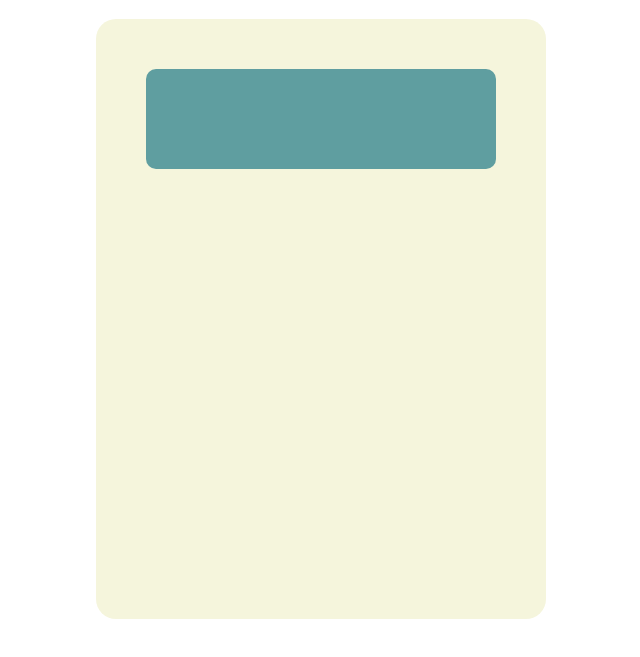
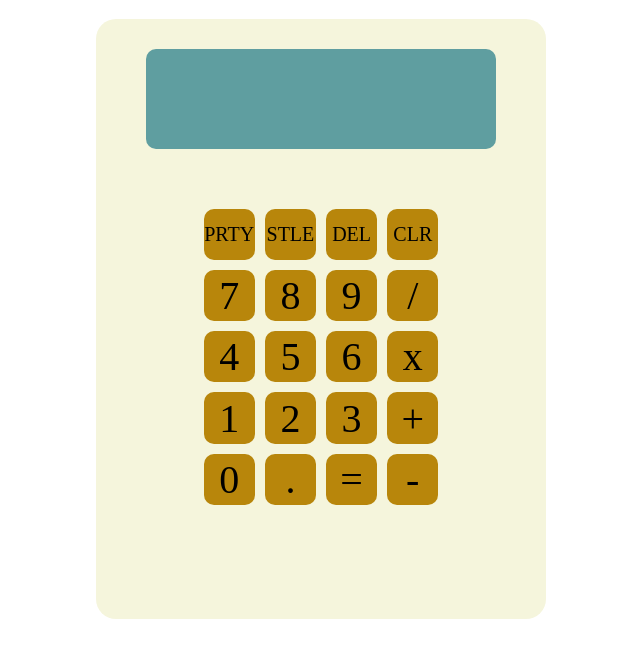
Before and after one commit to GreeceLight/Javascript-Calculator, a plain HTML site: page index.html in a window 1280 px wide. Shown: the part 69-726 px from the top of the page, without its empty margins (319-959 px from the left). Drawn offline with Linux system fonts and the light colour scheme.

Commit message:
Have a full base of a calculator shown

```diff
--- a/index.html
+++ b/index.html
@@ -6,16 +6,33 @@
     <meta name="viewport" content="width=device-width, initial-scale=1.0">
     <title>Calculator</title>
     <link rel="stylesheet" href="style.css">
-    <script src="script.js"></script>
+    <script src="script.js" defer></script>
 </head>
 <body>
     <h1>Calculator</h1>
-    <div id="Calculator-Base">
-        <div class="Screen">
-
-        </div>
-        <div class="Buttons">
-
+    <div id="calculator-base">
+        <div class="screen"></div>
+        <div class="buttoncontainer">
+            <btn class="button" id="word">PRTY</btn>
+            <btn class="button" id="word">STLE</btn>
+            <btn class="button" id="word">DEL</btn>
+            <btn class="button" id="word">CLR</btn>
+            <btn class="button">7</btn>
+            <btn class="button">8</btn>
+            <btn class="button">9</btn>
+            <btn class="button">/</btn>
+            <btn class="button">4</btn>
+            <btn class="button">5</btn>
+            <btn class="button">6</btn>
+            <btn class="button">x</btn>
+            <btn class="button">1</btn>
+            <btn class="button">2</btn>
+            <btn class="button">3</btn>
+            <btn class="button">+</btn>
+            <btn class="button">0</btn>
+            <btn class="button">.</btn>
+            <btn class="button">=</btn>
+            <btn class="button">-</btn>
         </div>
     </div>
 </body>
--- a/style.css
+++ b/style.css
@@ -5,7 +5,7 @@ body {
     justify-content: center; align-items: center;
 }
 
-#Calculator-Base {
+#calculator-base {
     display: flex;
     flex-direction: column;
     justify-content: start; align-items: center;
@@ -17,12 +17,37 @@ body {
     background-color: beige;
 }
 
-.Screen {
+.screen {
     width: 350px;
     height: 100px;
 
-    margin: 50px;
+    margin: 30px;
 
     border-radius: 10px;
     background-color: cadetblue;
 }
+
+.buttoncontainer {
+    display: grid;
+
+    grid-template-columns: repeat(4, 4vmax);
+    grid-template-rows: repeat(5, 4vmax);
+
+    margin: 30px;
+    gap: 10px;
+}
+
+.button {
+    display: flex;
+    justify-content: center; align-items: center;
+
+    font-size:40px;
+
+
+    border-radius: 10px;
+    background-color: darkgoldenrod;
+}
+
+.button#word{
+    font-size: 20px;
+}
```
